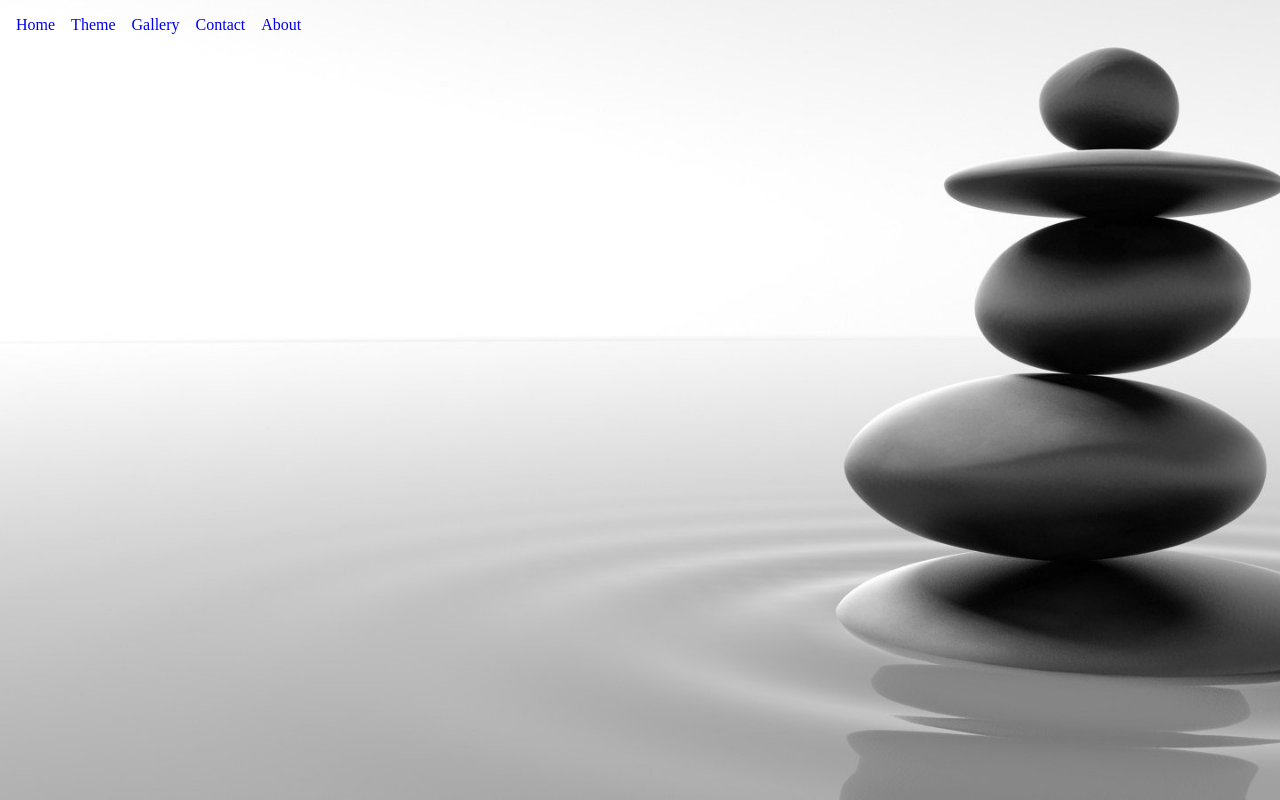
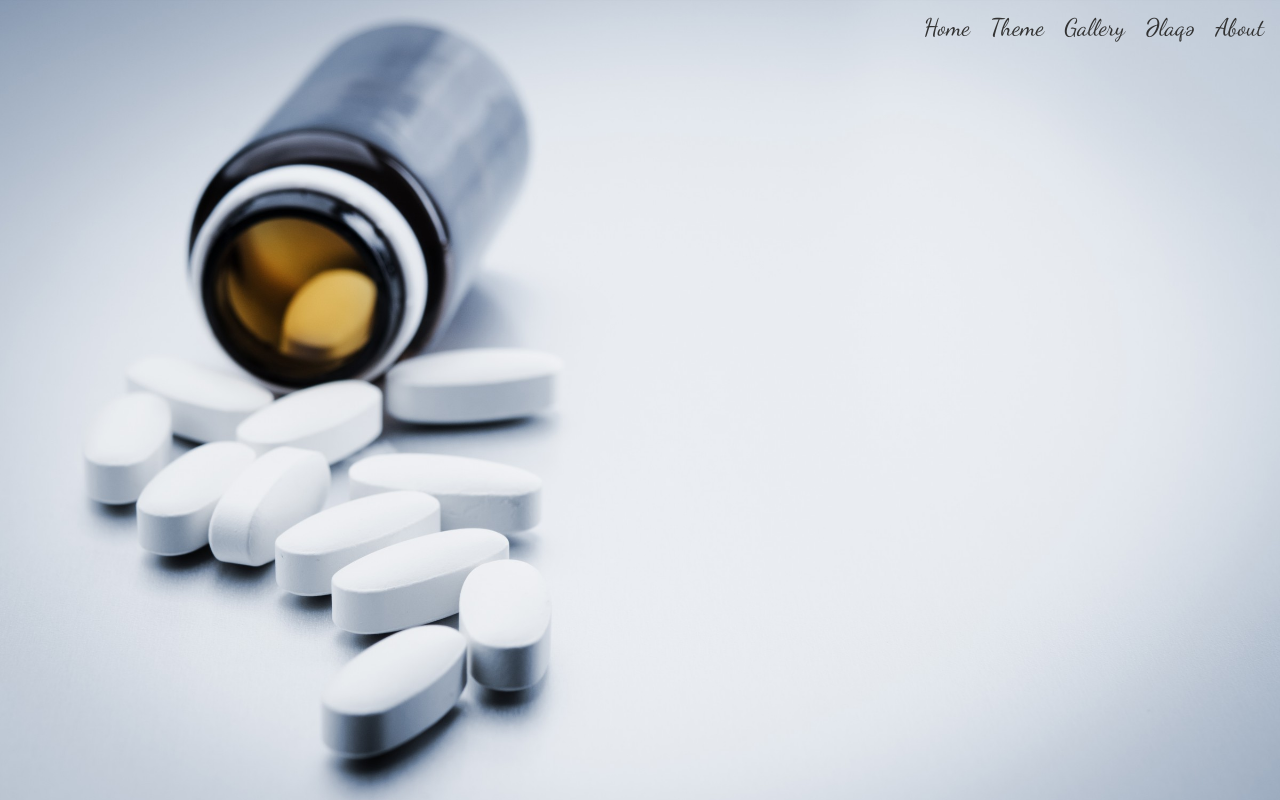
Before and after one commit to aqulubeyli/Medpro_az, a plain HTML site: page index.html in a window 1280 px wide. Drawn offline with Linux system fonts and the light colour scheme.

Commit message:
About menyusuna kecid elave edildi.

```diff
--- a/css/style.css
+++ b/css/style.css
@@ -4,14 +4,11 @@
 
 a{
     text-decoration: none;
-    display: inline-block;
-    padding: 8px;
+    display: inline- ;
     /* background-color:; */
 }
 
-ul,
-li{
-    float: left;
+ul, li{
     list-style: none;
     margin: 0;
     padding: 0;
@@ -24,8 +21,39 @@ li{
 }
 
 body{
-    background-image: url('../img/fenshu.jpg');
+    font-family: Dancing Script;
+    /* font-size: 24px; */
+    background-image: url('../img/lek.jpg');
     background-repeat: no-repeat;
     background-attachment: fixed;
     background-size: cover;
+
 }
+
+.menu a{
+    color: #323232;
+    font-size: 24px;
+    line-height: 36px;
+}
+
+.menu li{
+    display: inline-block;
+}
+
+.menu a {
+   /* color: red; */
+   /* margin-right: 20px; */
+   padding-right: 16px;
+}
+
+/* #nav li:hover {
+    background-color:#BDB76B;
+    font-weight:500;
+    color:blue;
+}
+*/
+#menu_id{
+    position: absolute;
+    top: 10px;
+    right: 0px;
+}
--- a/index.html
+++ b/index.html
@@ -7,21 +7,23 @@
 
     <link rel="stylesheet" href="css/style.css">
 
+    <link rel="preconnect" href="https://fonts.gstatic.com">
+    <link href="https://fonts.googleapis.com/css2?family=Dancing+Script:wght@400;500;600;700&display=swap" rel="stylesheet">
 </head>
 <body>
-    <!-- <div> -->
+    <div class="menu_container">
         <!-- <center>Medpro MMC</center> -->
 
         <nav class="menu">
-            <ul>
+            <ul id="menu_id">
                 <li><a href="#1">Home</a> </li>
                 <li><a href="#2">Theme</a> </li>
                 <li><a href="#3">Gallery</a> </li>
-                <li><a href="#4">Contact</a> </li>
-                <li><a href="#5">About</a> </li>
+                <li><a href="#4">Əlaqə</a> </li>
+                <li><a href="../Medpro_az/pages/about.html">About</a> </li>
             </ul>
         </nav>
-    <!-- </div> -->
+    </div>
 
 
 
```
